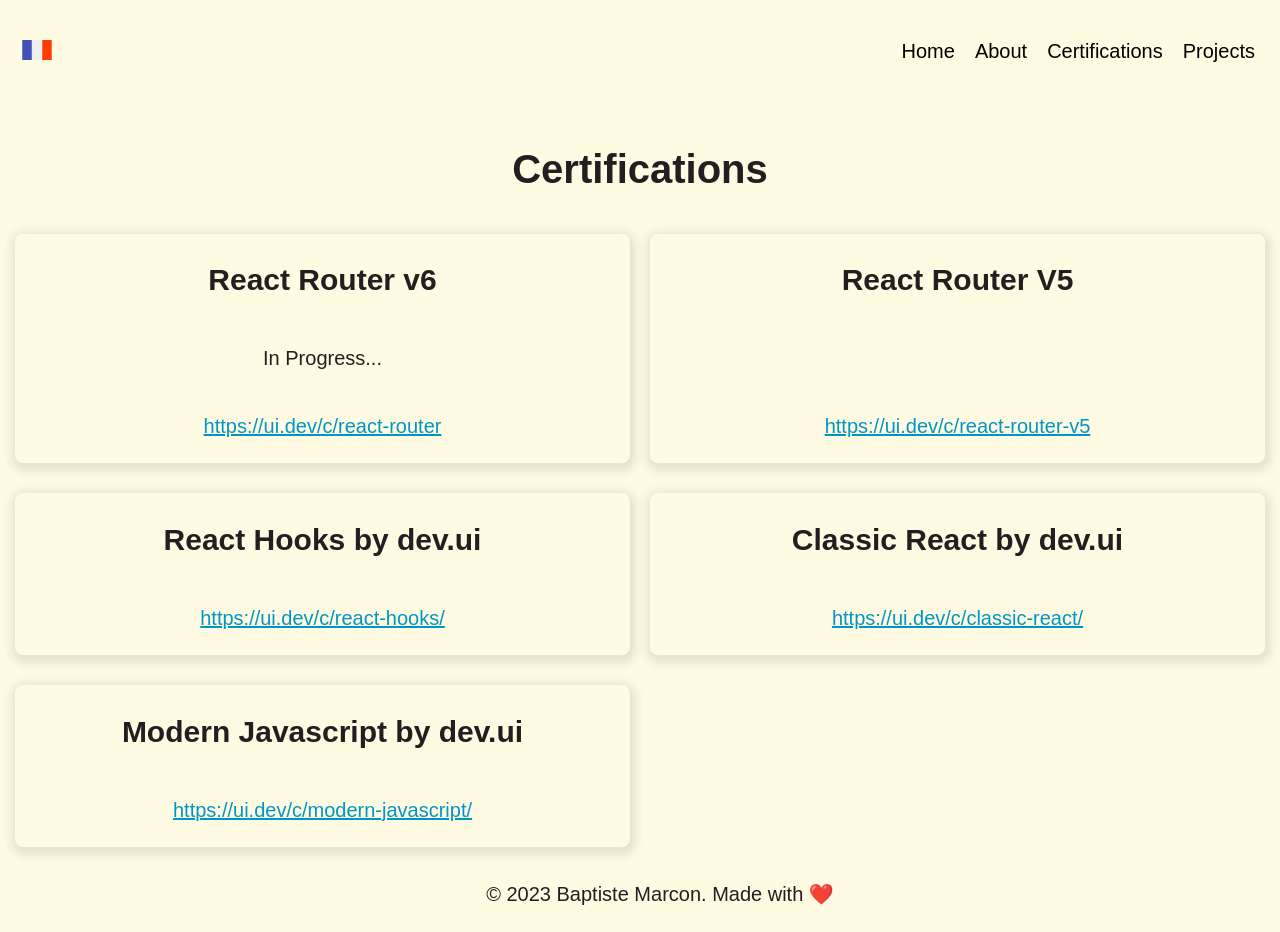
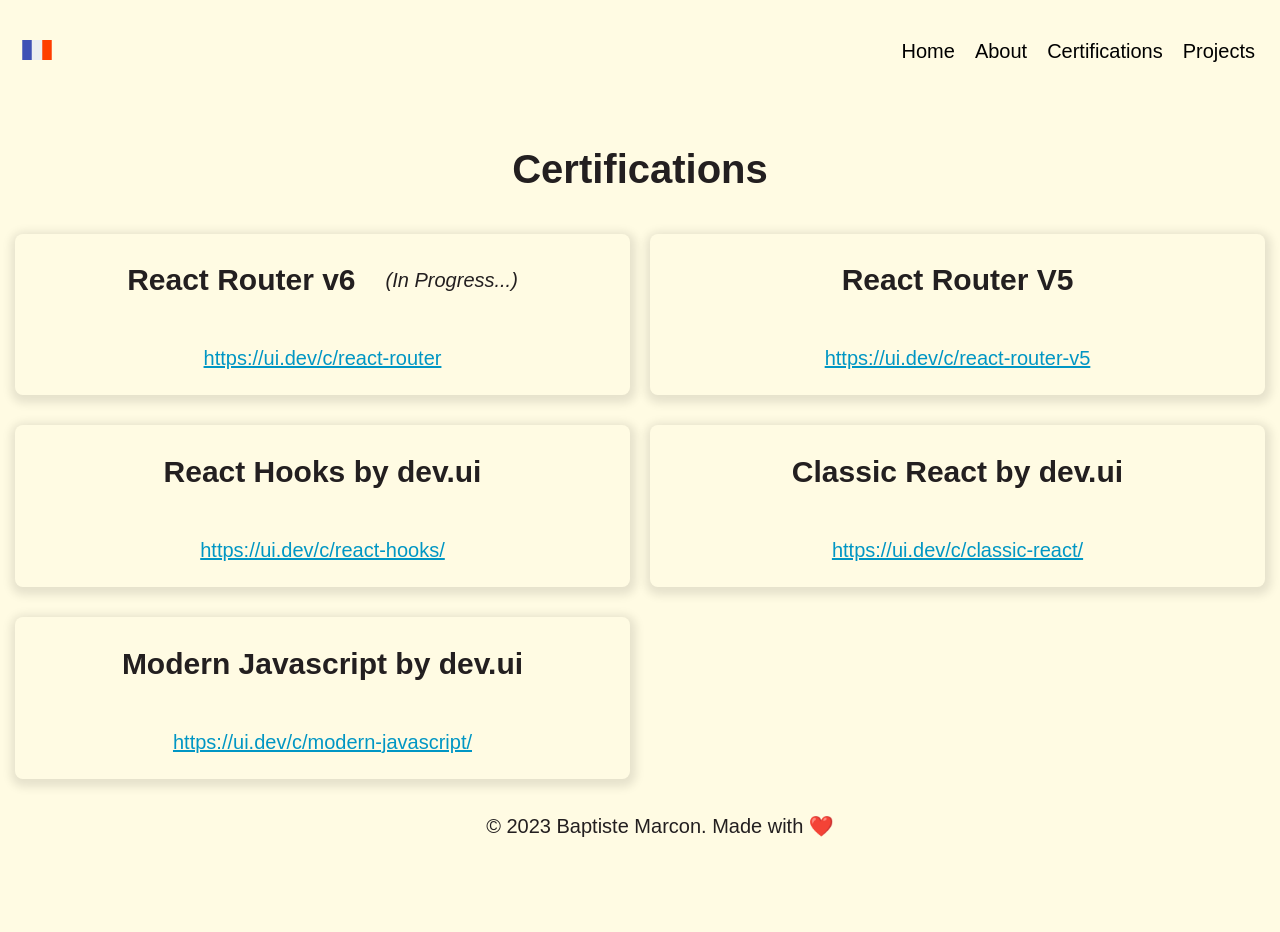
Before and after one commit to baptistemcn/personnal-website, a React (Vite) app: page /en/certifications in a window 1280 px wide. After the commit the page ends 864 px from the top, so only its background shows below. Built offline with nearby package versions, Linux system fonts and the light colour scheme.

Commit message:
refactor(certification): adjust in progress label

```diff
--- a/src/components/certificate/Certificate.tsx
+++ b/src/components/certificate/Certificate.tsx
@@ -9,8 +9,13 @@ export const Certificate = ({ certificates }: CertificatesProps) => {
       {certificates.map((cert, index) => {
         return (
           <article className="certificate" key={index}>
-            <h2>{cert.name}</h2>
-            {!cert.finished && <p>{t("certifications.inProgress.label")}</p>}
+            {cert.finished && <h2>{cert.name}</h2>}
+            {!cert.finished && (
+              <div>
+                <h2>{cert.name}</h2>
+                <span>({t("certifications.inProgress.label")})</span>
+              </div>
+            )}
             <a href={cert.link} target="_blank" rel="noopener">
               {cert.link}
             </a>
--- a/src/components/certificate/certificate.css
+++ b/src/components/certificate/certificate.css
@@ -10,6 +10,17 @@
   text-align: center;
   border-radius: 8px;
   box-shadow: 1px 3px 10px 5px rgba(0, 0, 0, 0.1);
+}
+
+.certificate > div {
+  display: flex;
+  flex-direction: row;
+  align-items: center;
+  gap: 30px;
+}
+
+.certificate > div > span {
+  font-style: italic;
 }
 
 .certificate > a {
```
Also changed, not shown: 1 other file (tests, documents, lock files or other folders).
